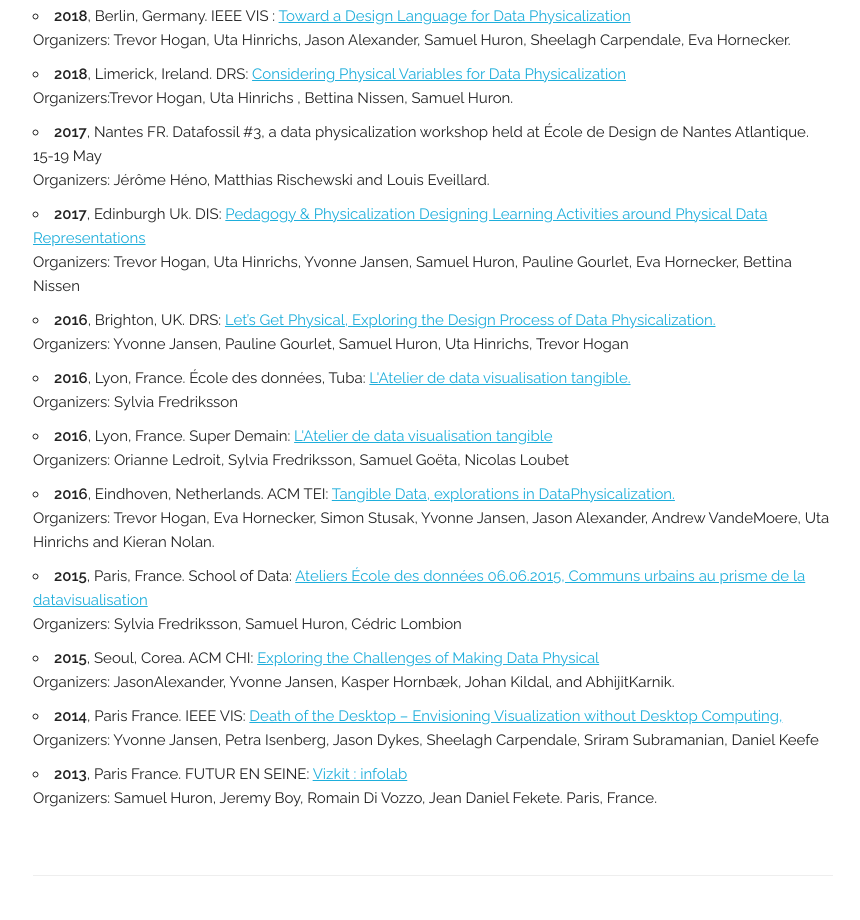
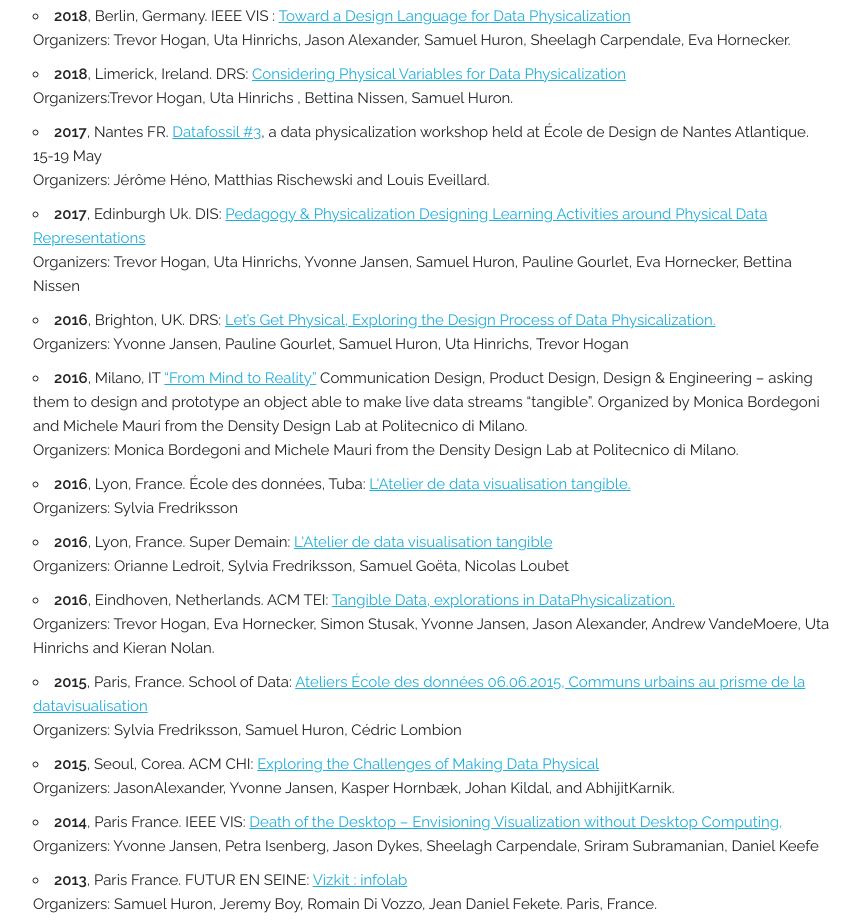
Before and after one commit to data-physicalisation/data-physicalisation.github.io, a plain HTML site: page index.html in a window 1280 px wide. Shown: the part 1420-2340 px from the top of the page, without its empty margins (207-1067 px from the left). Drawn offline with nearby package versions, Linux system fonts and the light colour scheme.

Commit message:
Update index.html

```diff
--- a/index.html
+++ b/index.html
@@ -157,7 +157,7 @@
             Organizers:Trevor Hogan, Uta Hinrichs , Bettina Nissen, Samuel Huron.
           </li>
              <li>
-            <b>2017</b>, Nantes FR. Datafossil #3, a data physicalization workshop held at École de Design de Nantes Atlantique.  15-19 May </a><br/>
+            <b>2017</b>, Nantes FR. <a href="https://datafossil.xyz" target="_blank"> Datafossil #3</a>, a data physicalization workshop held at École de Design de Nantes Atlantique.  15-19 May </a><br/>
             Organizers: Jérôme Héno, Matthias Rischewski and Louis Eveillard.
           </li>
           <li>
@@ -167,6 +167,14 @@
           <li><b>2016</b>, Brighton, UK. DRS: <a href="http://dataphys.org/workshops/drs16/" target="_blank">Let’s Get Physical, Exploring the Design Process of Data Physicalization. </a>
             <br/>Organizers: Yvonne Jansen, Pauline Gourlet, Samuel Huron, Uta Hinrichs, Trevor Hogan
           </li>
+
+            <li><b>2016</b>, Milano, IT
+<a href="http://densitydesign.org/2016/05/from-mind-to-reality-workshop/" target="_blank">“From Mind to Reality”</a>
+              Communication Design, Product Design, Design & Engineering – asking them to design and prototype an object able to make live data streams “tangible”. Organized by Monica Bordegoni and Michele Mauri from the Density Design Lab at Politecnico di Milano.
+            <br/>Organizers: Monica Bordegoni and Michele Mauri from the Density Design Lab at Politecnico di Milano.
+          </li>
+
+
 
           <li><b>2016</b>, Lyon, France. École des données, Tuba: <a href="http://www.sylviafredriksson.net/2016/12/16/atelier-datavisualisation-tangible-tuba-lyon-16-decembre-2016/" target="_blank">L'Atelier de data visualisation tangible.</a>
             <br/>Organizers: Sylvia Fredriksson
```
